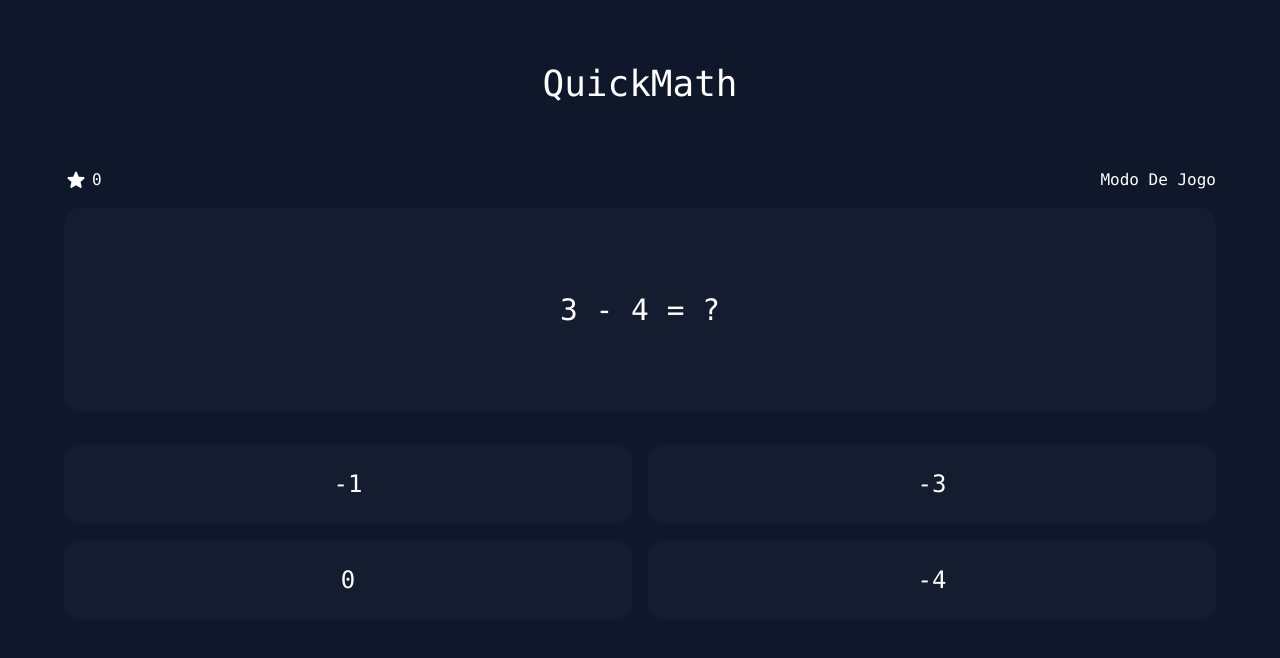
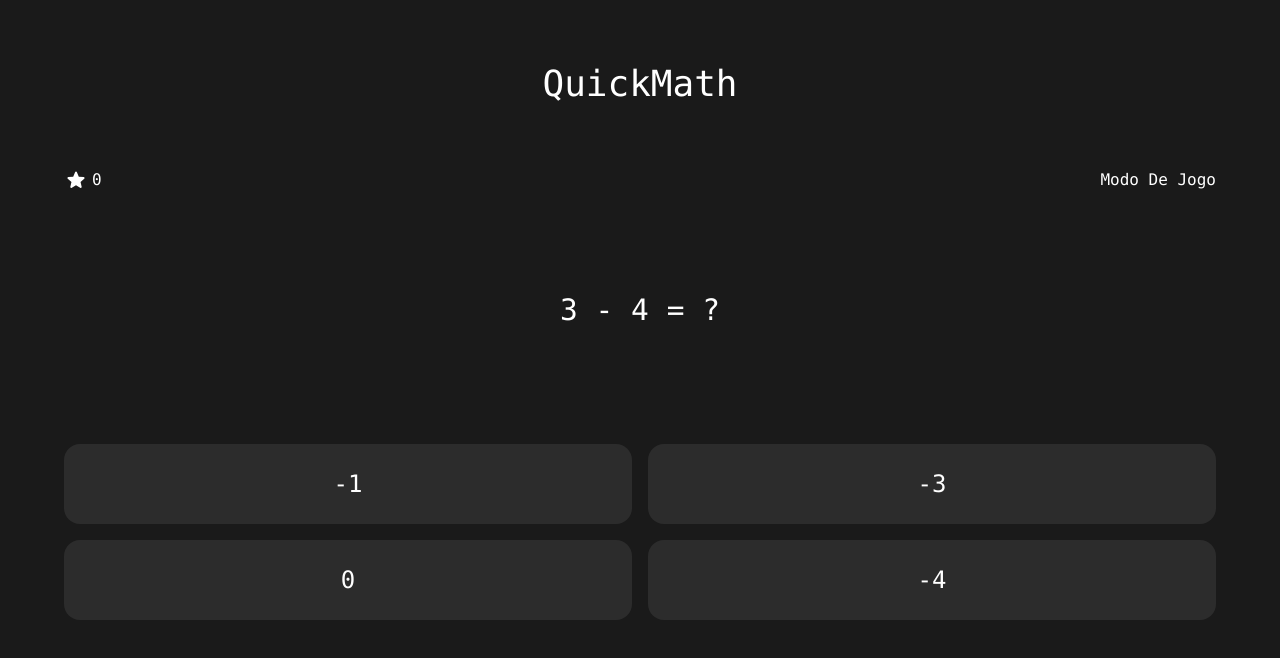
Before and after one commit to P0sseid0n/QuickMath, a Nuxt app: page / in a window 1280 px wide. Shown: the top 658 px of the page. Built offline with nearby package versions, Linux system fonts and the light colour scheme.

Commit message:
Implementa tema dark e variáveis de cor

```diff
--- a/app/assets/main.css
+++ b/app/assets/main.css
@@ -1,8 +1,13 @@
-@import 'tailwindcss';
+@tailwind utilities;
 
 :root {
 	font-synthesis: none;
 	text-rendering: optimizeLegibility;
 	-webkit-font-smoothing: antialiased;
 	-moz-osx-font-smoothing: grayscale;
+
+	--color-background: #1a1a1a;
+	--color-button: #2c2c2c;
+	--color-accent: #f3e0ac;
+	--color-text: #ffffff;
 }
--- a/app/components/Game/Options/Button.vue
+++ b/app/components/Game/Options/Button.vue
@@ -13,8 +13,8 @@ function formatOption(option: number): string {
 </script>
 
 <template>
-	<button class="w-full bg-white/2 hover:bg-white/3 transition rounded-2xl py-6 cursor-pointer">
-		<p class="text-2xl">
+	<button class="w-full bg-button hover:bg-button/80 transition rounded-2xl py-6">
+		<p class="text-2xl text-text-primary">
 			{{ formatOption(props.value) }}
 		</p>
 	</button>
--- a/app/pages/index.vue
+++ b/app/pages/index.vue
@@ -16,7 +16,7 @@ onMounted(() => {
 </script>
 
 <template>
-	<div class="bg-slate-900 h-screen w-full text-white font-mono">
+	<div class="bg-background h-screen w-full text-white font-mono">
 		<div class="mx-auto h-full w-full max-w-6xl flex flex-col">
 			<header class="py-16 select-none">
 				<h1 class="text-center text-4xl">QuickMath</h1>
--- a/app/stores/Game.ts
+++ b/app/stores/Game.ts
@@ -30,11 +30,12 @@ export const useGameStore = defineStore('Game', () => {
 	}
 
 	return {
-		expression: readonly(expression),
-		difficulty: readonly(difficulty),
-		score: readonly(score),
+		expression: computed(() => expression.value),
+		difficulty: computed(() => difficulty.value),
+		score: computed(() => score.value),
 
 		startRound,
+		addScore,
 		resetScore,
 	}
 })
--- a/nuxt.config.ts
+++ b/nuxt.config.ts
@@ -1,5 +1,3 @@
-import tailwindcss from '@tailwindcss/vite'
-
 export default defineNuxtConfig({
 	future: {
 		compatibilityVersion: 4,
@@ -8,15 +6,11 @@ export default defineNuxtConfig({
 	compatibilityDate: '2024-11-01',
 	devtools: { enabled: true },
 
-	vite: {
-		plugins: [tailwindcss()],
-	},
-
-	css: ['~/assets/main.css'],
-
 	typescript: {
 		strict: true,
 	},
 
-	modules: ['@pinia/nuxt', '@nuxt/test-utils/module', '@nuxt/icon'],
+	css: ['@/assets/main.css'],
+
+	modules: ['@pinia/nuxt', '@nuxt/test-utils/module', '@nuxt/icon', '@nuxtjs/tailwindcss'],
 })
--- /dev/null
+++ b/tailwind.config.ts
@@ -0,0 +1,22 @@
+export default {
+	content: [
+		'./app/**/*.{js,vue,ts}',
+		'./components/**/*.{js,vue,ts}',
+		'./layouts/**/*.vue',
+		'./pages/**/*.vue',
+		'./plugins/**/*.{js,ts}',
+		'./app.vue',
+		'./error.vue',
+	],
+	theme: {
+		extend: {
+			colors: {
+				background: 'var(--color-background)',
+				button: 'var(--color-button)',
+				accent: 'var(--color-accent)',
+				'text-primary': 'var(--color-text)',
+			},
+		},
+	},
+	plugins: [],
+}
```
